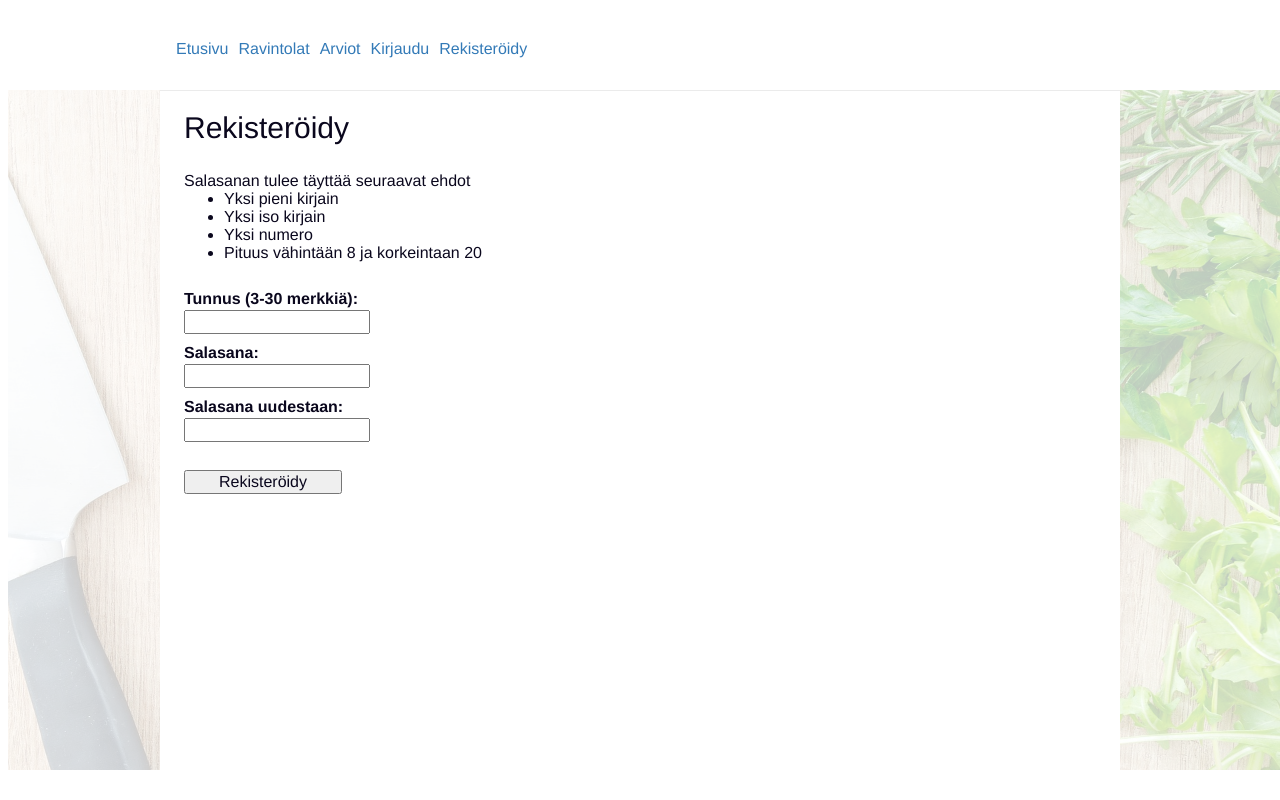
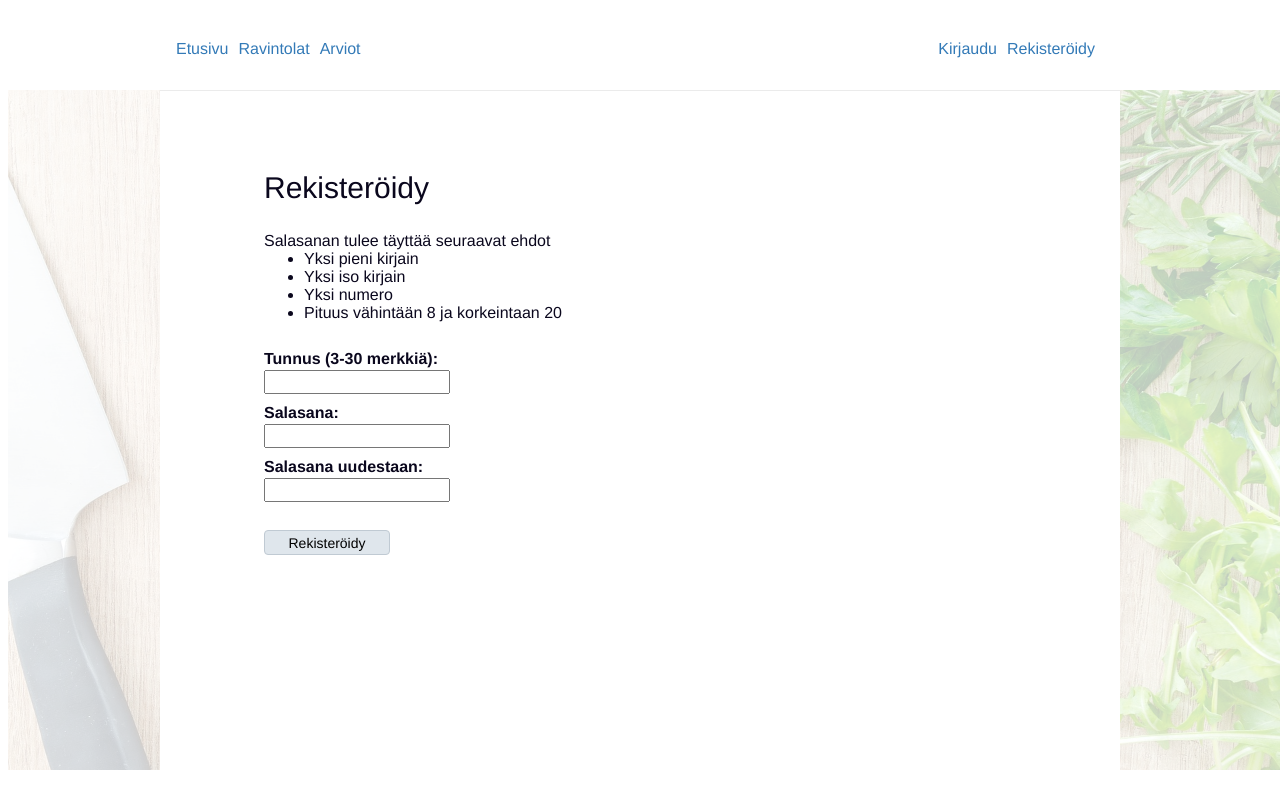
Before and after one commit to pankalai/ravintolasovellus, a Flask app: page /register in a window 1280 px wide. Run offline with Flask 3, Linux system fonts and the light colour scheme; some libraries are stand-ins or nearby versions.

Commit message:
edit register layout

```diff
--- a/src/static/style.css
+++ b/src/static/style.css
@@ -57,7 +57,7 @@ div.nav-text {
 
 .frontpage-login {
     position: absolute;
-    padding: 25px 100px 25px 25px;
+    padding: 2.5em 3.5em 2.5em 2.5em;
     left: 75px;
     top: 100px;
     background-color: rgb(255, 255, 255, 0.75);
@@ -84,8 +84,9 @@ div.nav-text {
     margin: auto 0;
 }
 
-
-
+div.register {
+    margin: 5em;
+}
 .frontpage-info {
     position: absolute;
     padding: 25px 125px 25px 25px;
@@ -175,8 +176,16 @@ table.restaurants {
 
 .btn-add {
     color: #000000;
+    background-color: #dfe6ec;
+    border-color: #c0cad3;
+    width: 9em;
+    padding: 0px;
+}
+
+.btn-add:hover {
+    color: #000000;
     background-color: #d3dce4;
-    border-color: #c0cad3;
+    border-color: #8f9fad;
     width: 9em;
     padding: 0px;
 }
--- a/src/templates/Forms/register_form.html
+++ b/src/templates/Forms/register_form.html
@@ -13,6 +13,6 @@
     </p>
     <br>
     <p>
-        <input type="submit" value="Rekisteröidy" style="width:158px;">
+        <input type="submit" value="Rekisteröidy" class="btn btn-add">
     </p>
 </form>
--- a/src/templates/layout_base.html
+++ b/src/templates/layout_base.html
@@ -1,7 +1,7 @@
 <!DOCTYPE html>
 <meta name="viewport" content="width=device-width, initial-scale=1">
 
-<!-- <link rel="stylesheet" href="/static/bootstrap5.css"/> -->
+<link rel="stylesheet" href="/static/bootstrap5.css"/>
 <link rel="stylesheet" href="/static/bootstrap_table.css"/>
 <link rel="stylesheet" href="/static/bootstrap_accordion.css"/>
 <link rel="stylesheet" href="/static/style.css"/>
--- a/src/templates/register.html
+++ b/src/templates/register.html
@@ -2,6 +2,8 @@
 {% block title %}Kirjautuminen{% endblock %}
 {% block content %}
 {{ super() }}
+
+<div class="register">
     <h2>Rekisteröidy</h2>
     <br>
     {% if notice %}
@@ -13,5 +15,6 @@
     {% endif %}
     <br>
     {% include "Forms/register_form.html" %}
+</div>
 
 {% endblock %}
```
Lines whose indentation alone changed are shown as unchanged.
